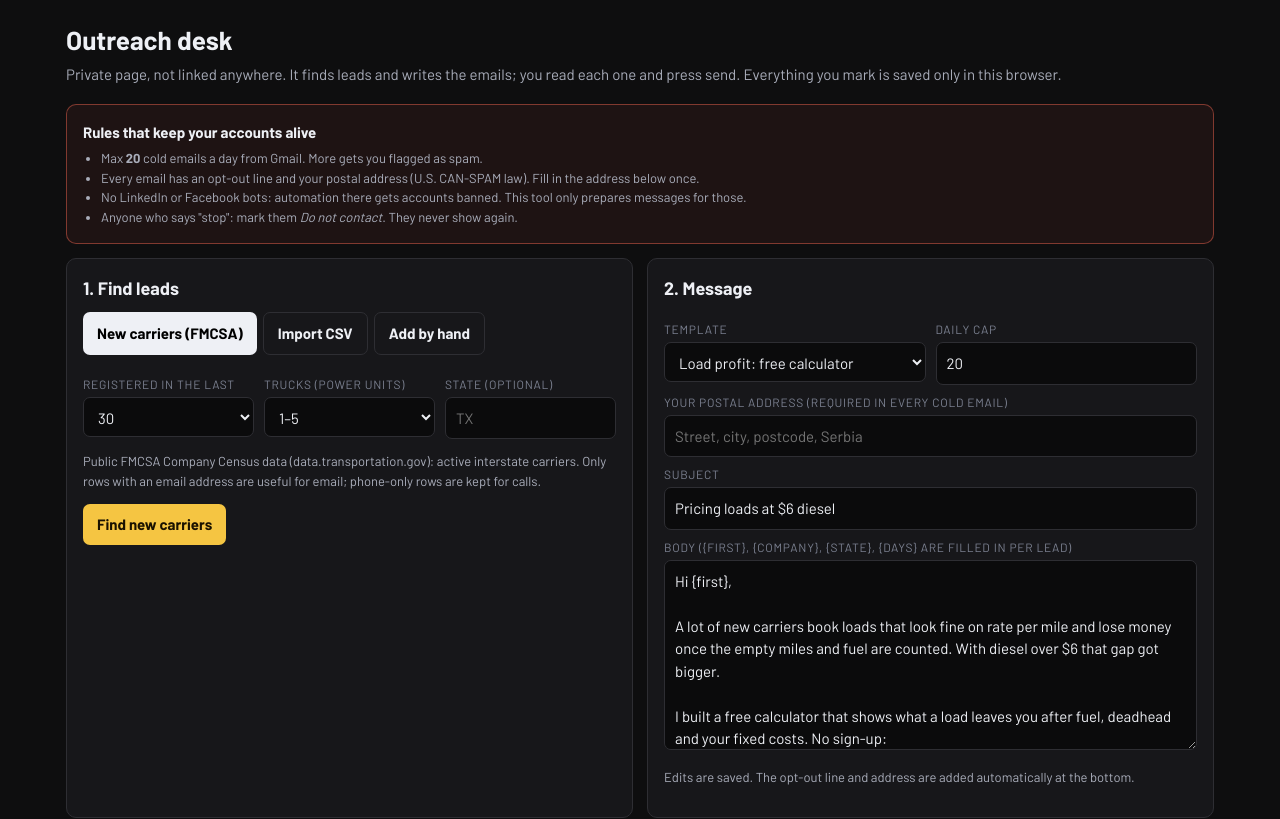
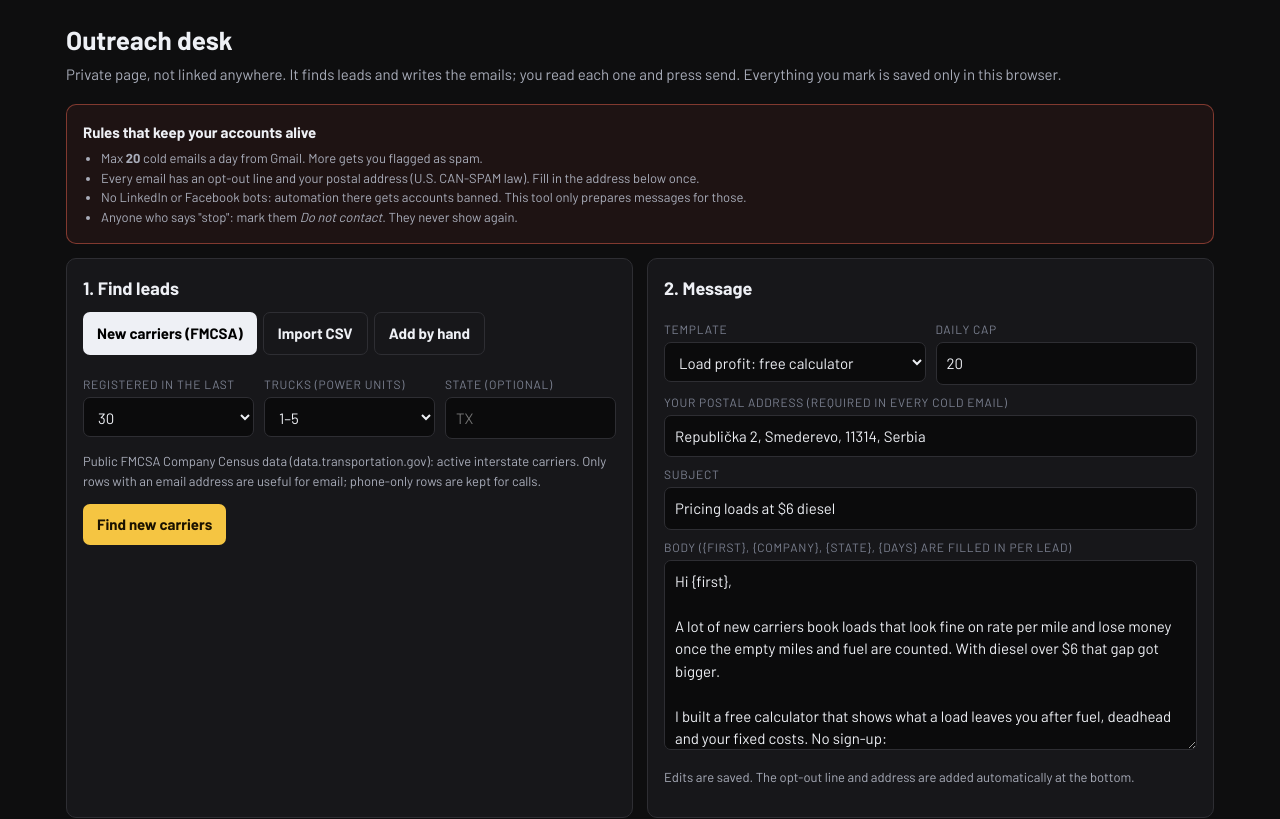
Before and after one commit to aleksnvkvc-cell/loadmargin, a plain HTML site: page outreach.html in a window 1280 px wide. Shown: the top 819 px of the page. Drawn offline with Linux system fonts and the light colour scheme.

Commit message:
Outreach: default postal address
Co-Authored-By: Claude Opus 5.5 <noreply@anthropic.com>
Claude-Session: https://claude.ai/code/session_01JTSWf4XzpWdTN4nrtZkJWa

```diff
--- a/outreach.html
+++ b/outreach.html
@@ -114,7 +114,7 @@ var TPL={
 };
 var st=load();
 function load(){try{var s=JSON.parse(localStorage.getItem(K)||'{}');}catch(e){s={};}
-  s.leads=s.leads||[]; s.tpl=s.tpl||{}; s.addr=s.addr||''; s.cap=s.cap||20; if(s.v!==2){s.cur='loadcheck';s.v=2;} s.cur=s.cur||'loadcheck'; return s;}
+  s.leads=s.leads||[]; s.tpl=s.tpl||{}; s.addr=s.addr||'Republička 2, Smederevo, 11314, Serbia'; s.cap=s.cap||20; if(s.v!==2){s.cur='loadcheck';s.v=2;} s.cur=s.cur||'loadcheck'; return s;}
 function save(){try{localStorage.setItem(K,JSON.stringify(st));}catch(e){}}
 function $(id){return document.getElementById(id);}
 function esc(x){return String(x==null?'':x).replace(/[&<>"]/g,function(c){return{'&':'&amp;','<':'&lt;','>':'&gt;','"':'&quot;'}[c];});}
```
